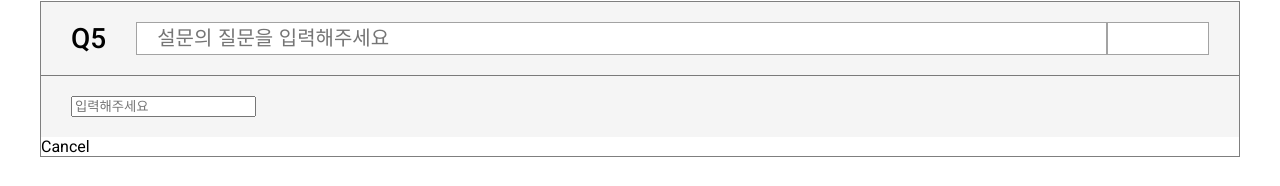
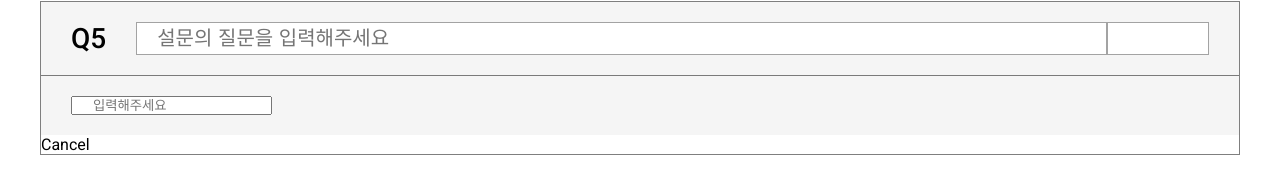
Before and after one commit to SweetLab/BlockSurvey-Web, a React app: page /survey/create in a window 1280 px wide. Shown: the part 1722-1908 px from the top of the page. Built offline with nearby package versions, Linux system fonts and the light colour scheme; the HTML template or start-up script is replaced by a standard one.

Commit message:
Add .filter, Modified input style in index.css

```diff
--- a/src/index.css
+++ b/src/index.css
@@ -19,3 +19,11 @@ body {
 input:focus {
   outline: none;
 }
+
+input {
+  padding: 0 0 0 20px;
+}
+
+.filter {
+  flex-grow: 1;
+}
```
